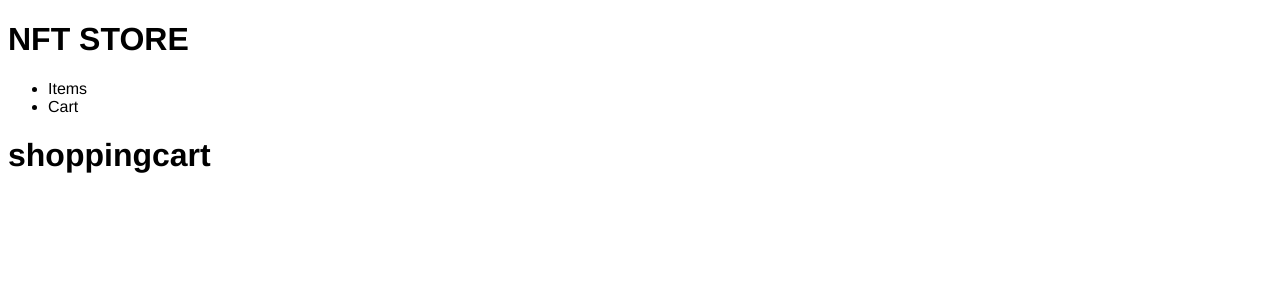
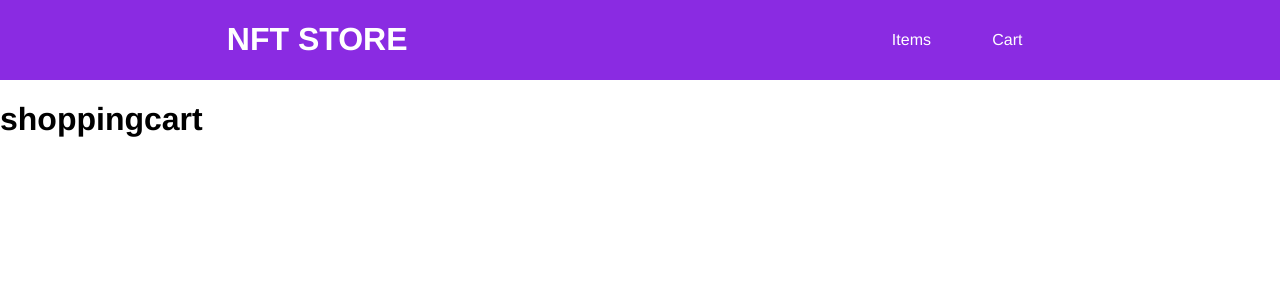
Before and after one commit to Pleopleq/basic-nft-store-vue, a Vue app: page /cart in a window 1280 px wide. Shown: the top 300 px of the page. Built offline with nearby package versions, Linux system fonts and the light colour scheme.

Commit message:
Add styles to header and document

```diff
--- a/src/App.vue
+++ b/src/App.vue
@@ -14,6 +14,13 @@ export default {
 </script>
 
 <style>
+html {
+  height: 100vh;
+}
+body {
+  margin: 0;
+  padding: 0;
+}
 #app {
   font-family: Avenir, Helvetica, Arial, sans-serif;
 }
--- a/src/components/TheHeader.vue
+++ b/src/components/TheHeader.vue
@@ -5,8 +5,8 @@
     </div>
     <nav>
       <ul>
-        <li>Items</li>
-        <li>Cart</li>
+        <li><router-link to="/items">Items</router-link></li>
+        <li><router-link to="/cart">Cart</router-link></li>
       </ul>
     </nav>
   </header>
@@ -16,4 +16,36 @@
 export default {};
 </script>
 
-<style></style>
+<style scoped>
+a,
+a:visited {
+  color: white;
+  text-decoration: none;
+}
+a:hover {
+  color: rgb(182, 157, 232);
+}
+
+header {
+  display: flex;
+  justify-content: space-around;
+  background-color: blueviolet;
+  color: white;
+}
+
+nav {
+  display: flex;
+  justify-content: space-around;
+  align-items: center;
+  min-width: 2rem;
+}
+
+ul {
+  display: flex;
+  justify-content: space-around;
+  width: 12rem;
+  min-width: 2rem;
+  padding: 0;
+  list-style-type: none;
+}
+</style>
```
